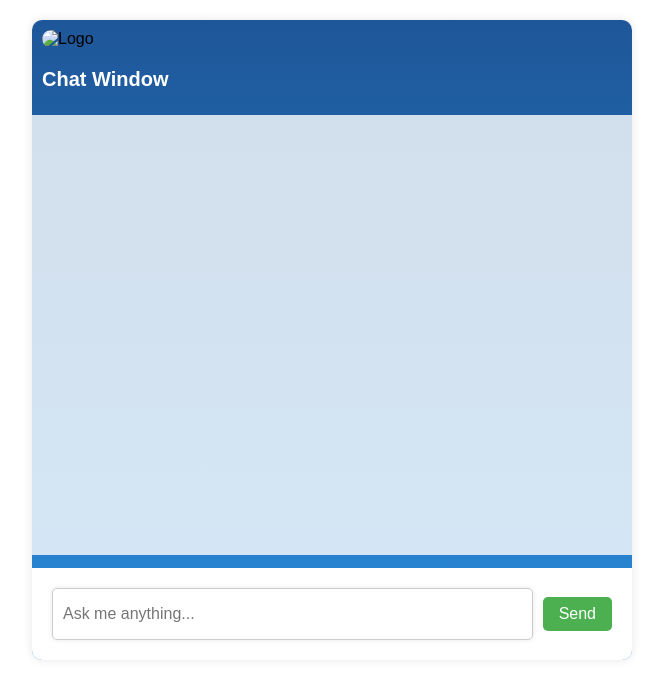
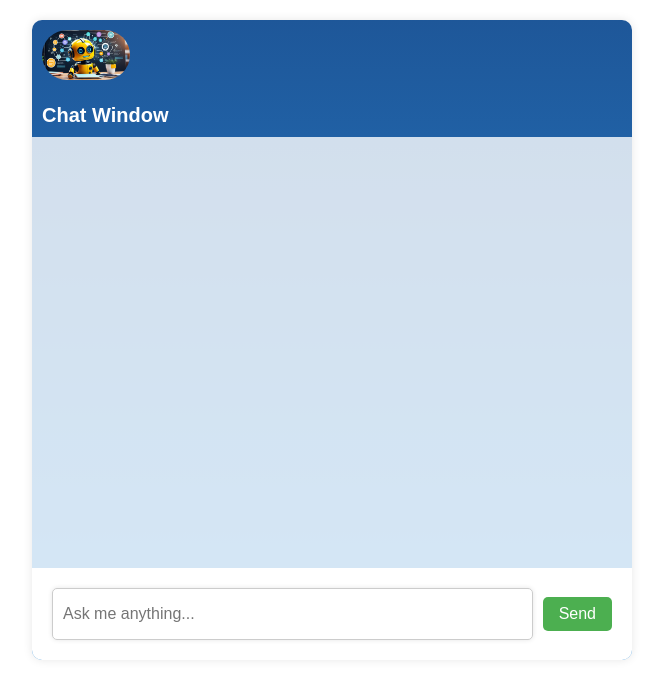
Before and after one commit to Gemu03/Node-Chatbot-OpenAI, a website: page public/index.html in a window 1280 px wide. Shown: the whole page, without its empty margins (308-971 px from the left). Drawn offline with Linux system fonts and the light colour scheme.

Commit message:
cambiar la imagen del logo de chat.png a chat.jpg

```diff
--- a/public/index.html
+++ b/public/index.html
@@ -10,7 +10,7 @@
     <div class="main-container">
         <div class="chat-container">
             <div class="header">
-                <img src="chat.png" alt="Logo" class="logo">
+                <img src="chat.jpg" alt="Logo" class="logo">
                 <h2 class="name">Chat Window</h2>
             </div>
             <div class="chat-log" id="chat-log"></div>
```
Also changed, not shown: public/chat.jpg (added).
